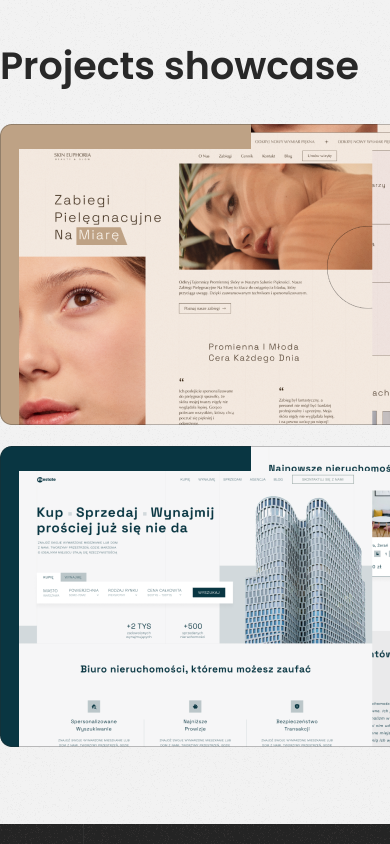
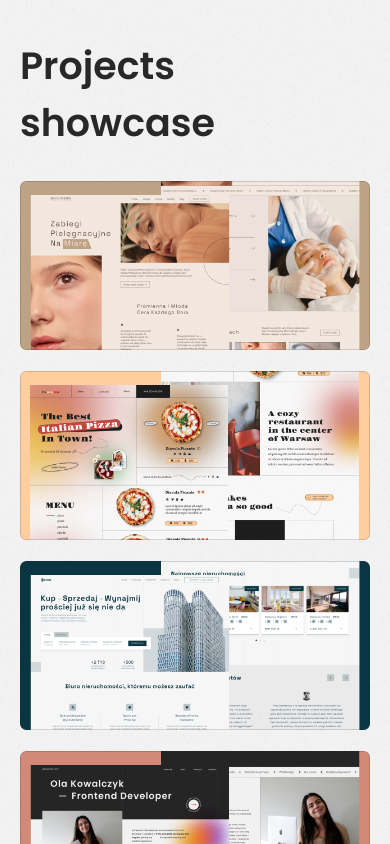
Before and after one commit to OlaHeklaDesign/PortfolioPaage, a React (Create React App) app: page / in a window 390 px wide. Shown: the part 1260-2104 px from the top of the page. Built offline with nearby package versions, Linux system fonts and the light colour scheme.

Commit message:
Projects responsivness

```diff
--- a/src/Components/Projects/Projects.css
+++ b/src/Components/Projects/Projects.css
@@ -15,6 +15,7 @@
   display: grid;
   grid-template-columns: 1fr 1fr;
   row-gap: 14px;
+  column-gap: 14px;
 }
 
 .project {
@@ -70,3 +71,18 @@
   width: 100%;
   height: auto;
 }
+
+@media only screen and (max-width: 1300px)  {
+  .projects {
+    margin: 0 20px;
+  }
+  .project_img {
+    max-width: 100%;
+  }
+}
+
+@media only screen and (max-width: 754px)  {
+  .projects-grid {
+    grid-template-columns: 1fr;
+  }
+}
--- a/src/Components/Projects/Projects.jsx
+++ b/src/Components/Projects/Projects.jsx
@@ -14,7 +14,7 @@ const Projects = () => {
     <div className="projects">
       <h2>Projects showcase</h2>
       <div className="projects-grid">
-        <div className="project_beauty">
+        <div className="project_beauty projects_project">
         <div className="project-hover">
             <h3>Website for Beauty Salon</h3>
             <div className="logos">
@@ -24,9 +24,9 @@ const Projects = () => {
             </div>
             <button>CASE STUDY</button>
           </div>
-          <img src={beauty_img} alt="" />
+          <img src={beauty_img} alt="" className='project_img'/>
         </div>
-        <div className="project-pizza">
+        <div className="project-pizza projects_project">
             <div className="project-hover">
               <h3>Website for Pizzeria</h3>
               <div className="logos">
@@ -36,9 +36,9 @@ const Projects = () => {
               </div>
               <button>CASE STUDY</button>
             </div>
-          <img src={pizza_img} alt="" />
+          <img src={pizza_img} alt="" className='project_img' />
         </div>
-        <div className="project-agency">
+        <div className="project-agency projects_project">
             <div className="project-hover">
               <h3>Website for Agency</h3>
               <div className="logos">
@@ -48,9 +48,9 @@ const Projects = () => {
               </div>
               <button>CASE STUDY</button>
             </div>
-          <img src={agency_img} alt="" />
+          <img src={agency_img} alt="" className='project_img' />
         </div>
-        <div className="portfolio-agency">
+        <div className="portfolio-agency projects_project">
             <div className="project-hover">
               <h3>Website for Portfolio</h3>
               <div className="logos">
@@ -60,7 +60,7 @@ const Projects = () => {
               </div>
               <button>CASE STUDY</button>
             </div>
-          <img src={portfolio_img} alt="" />
+          <img src={portfolio_img} alt="" className='project_img' />
         </div>
       </div>
     </div>
```
